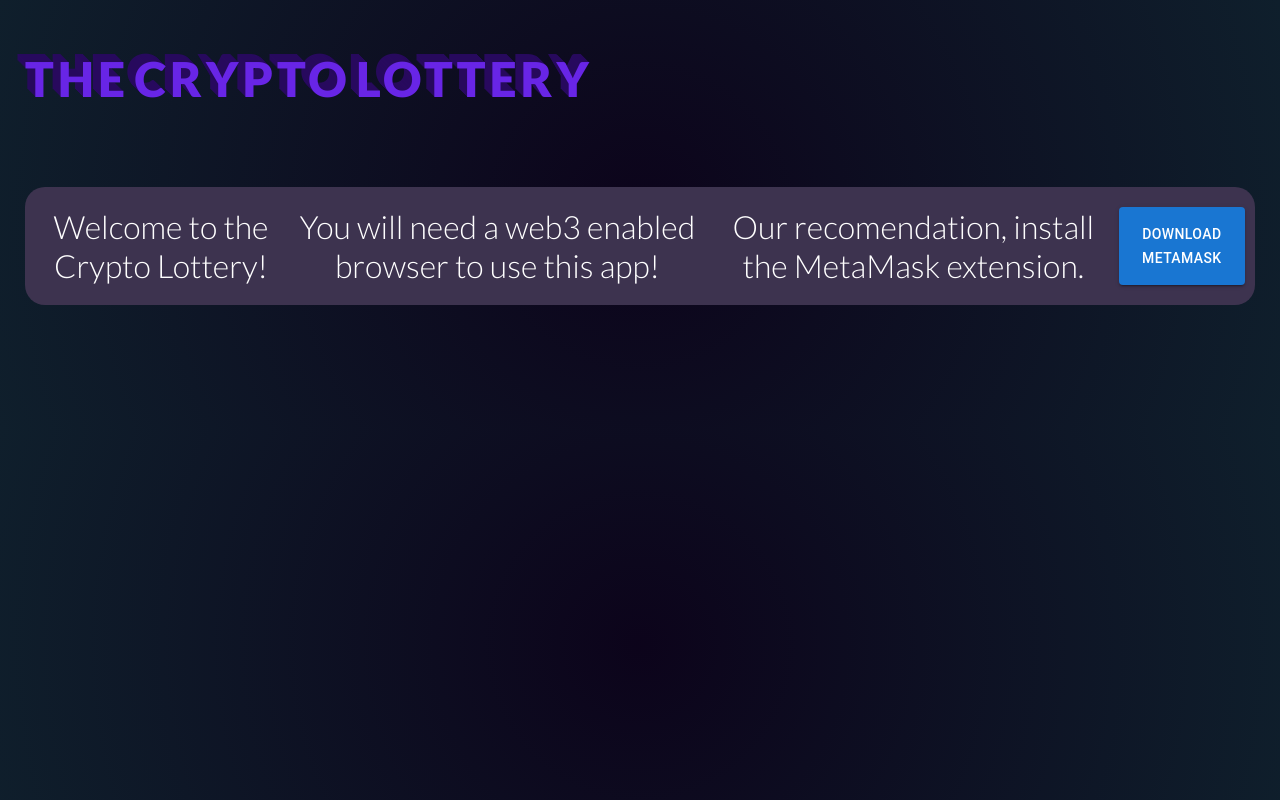
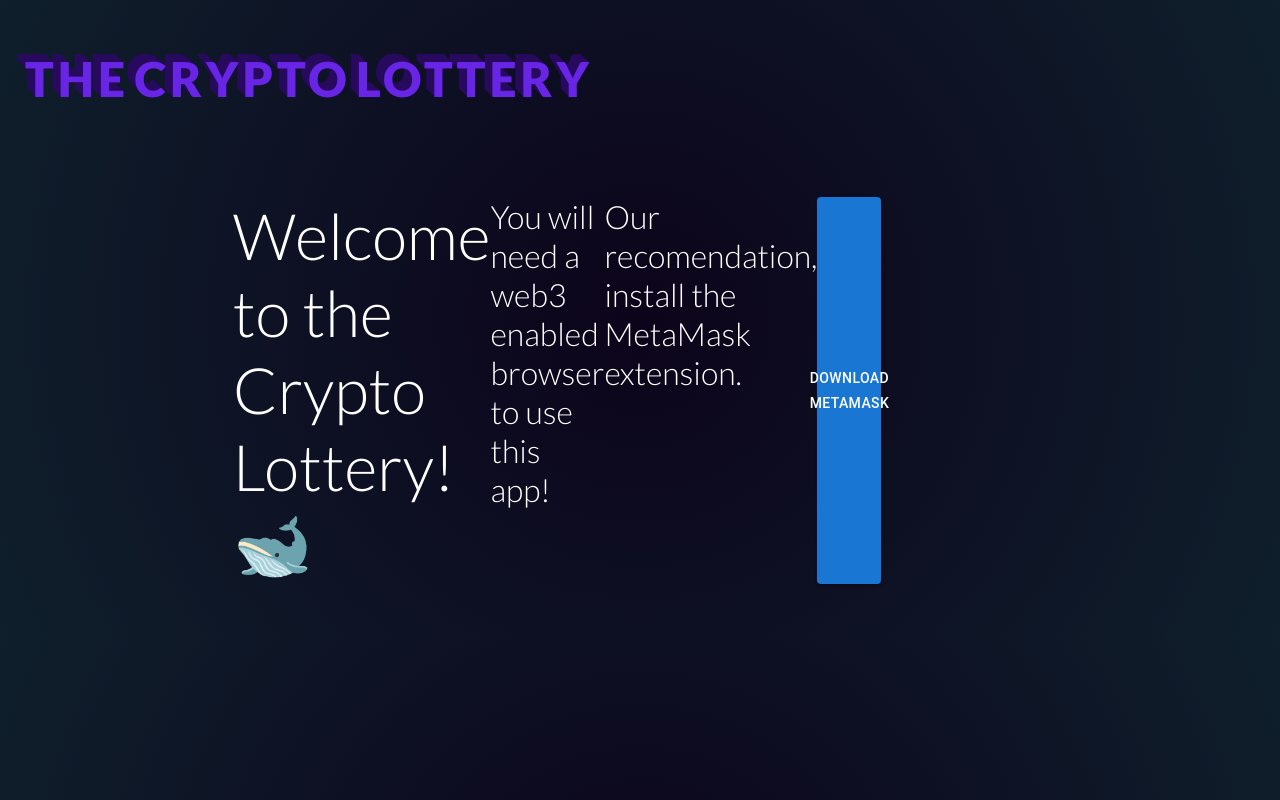
Before and after one commit to chrislikescode/MakeAWhale, a React (Create React App) app: page / in a window 1280 px wide. Built offline with nearby package versions, Linux system fonts and the light colour scheme; the HTML template or start-up script is replaced by a standard one.

Commit message:
styling to NoWeb3 component

```diff
--- a/src/App.css
+++ b/src/App.css
@@ -326,3 +326,8 @@ li {
   margin: 20px;
   font-size: 1rem;
 }
+
+/* No Web3 Components */
+#NoWeb3Grid {
+  flex-direction: row;
+}
--- a/src/components/NoWeb3.js
+++ b/src/components/NoWeb3.js
@@ -18,14 +18,19 @@ export class NoWeb3 extends Component {
     return (
         <div>
             <Header/>
-            <Grid item id="LotteryContainer" xs={12} sm={12} md={5}>
-                <div className="flex">
-                    <h2 className="text_white med_text">Welcome to the Crypto Lottery!</h2>
-                    <h2 className="text_white med_text">You will need a web3 enabled browser to use this app! </h2>
-                    <h2 className="text_white med_text">Our recomendation, install the MetaMask extension. </h2>
-                    <Button variant="contained" id="MetaMaskDownload" onClick={this.downloadMetamask}>Download MetaMask</Button>
-
-                </div>
+            <Grid container spacing={2} direction="row-reverse">
+                <Grid item xs={12} sm={12} md={5}>
+                </Grid>
+                <Grid item id="NoWeb3Grid" xs={12} sm={12} md={5}>
+                    <div i className="flex">
+                        <h2 className="text_white big_text">Welcome to the Crypto Lottery! 🐋  </h2>
+                        <h2 className="text_white med_text">You will need a web3 enabled browser to use this app! </h2>
+                        <h2 className="text_white med_text">Our recomendation, install the MetaMask extension. </h2>
+                        <Button variant="contained" id="MetaMaskDownload" onClick={this.downloadMetamask}>Download MetaMask</Button>
+                    </div>
+                </Grid>
+                <Grid item xs={12} sm={12} md={5}>
+                </Grid>
             </Grid>
         </div>
     );
```
